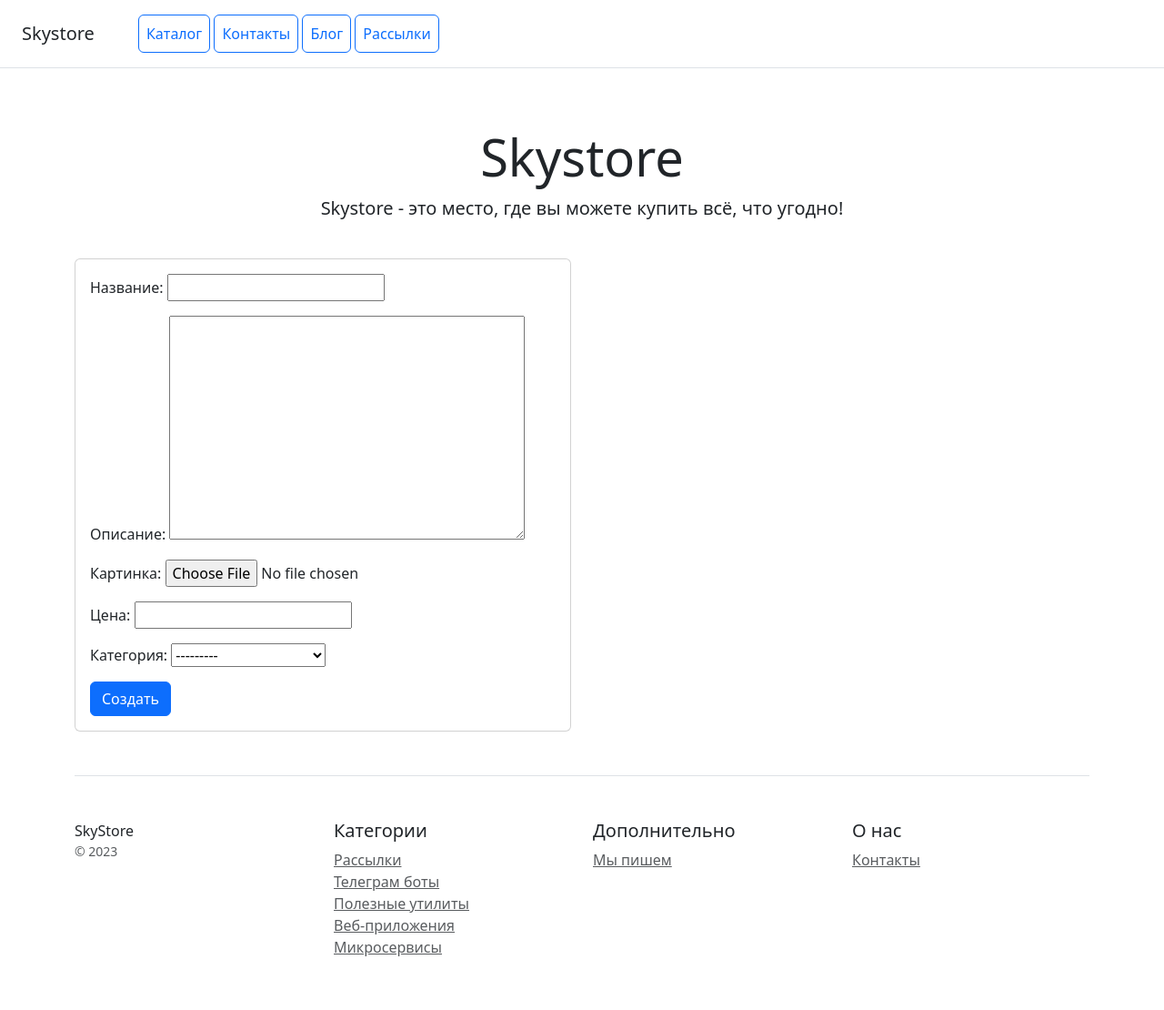
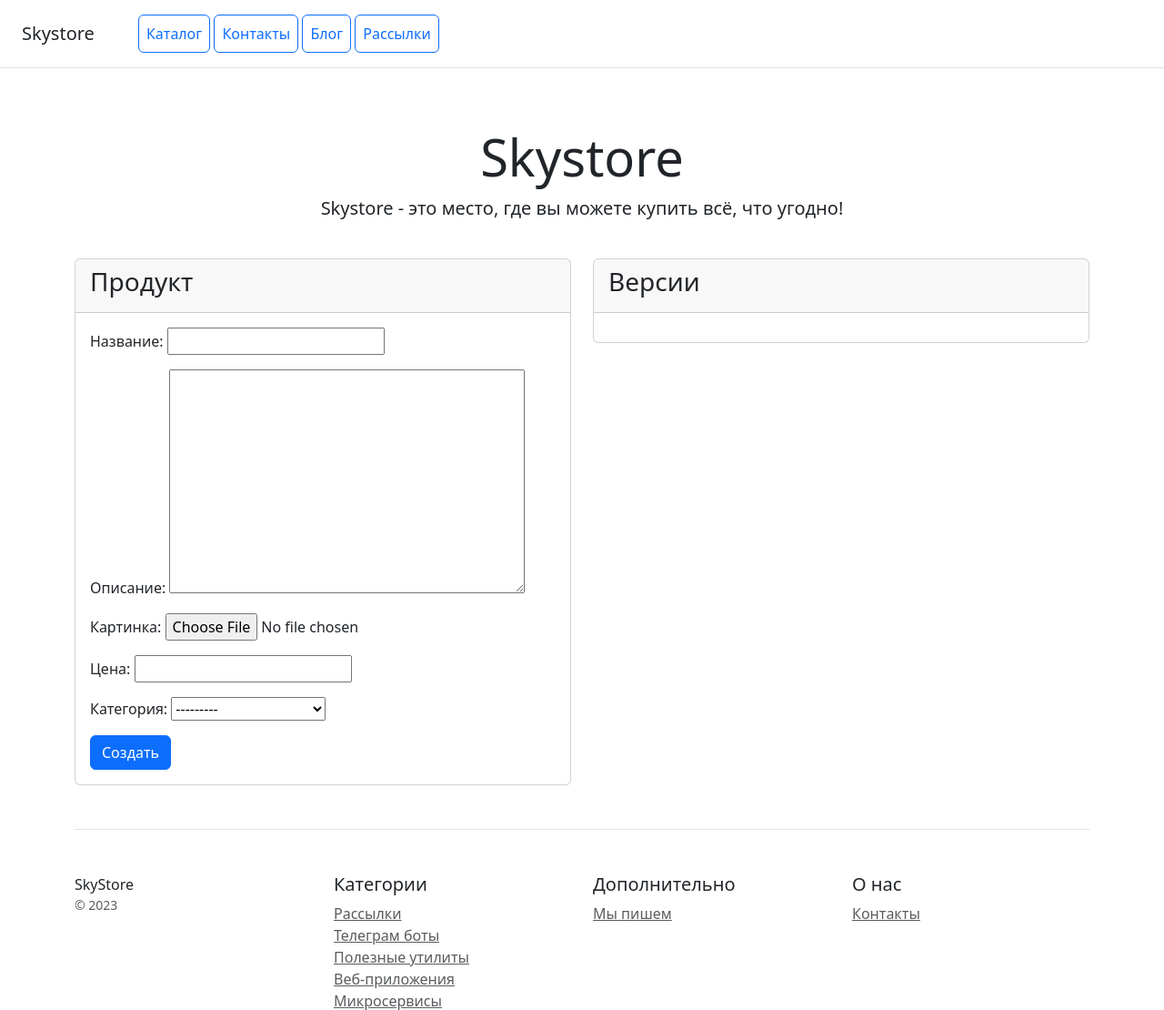
Before and after one commit to julyashap/marketplace_django, a Django app: page //create in a window 1280 px wide. Shown: the top 1110 px of the page at 91% size. Before the commit the page ends 1051 px from the top, so only its background shows below. Run offline with Django 5.2, Linux system fonts and the light colour scheme; data comes from the database, SQL or seed files in the repository; parts of the project's set-up code (start-up, migrations or seed data) failed here and were passed over; some libraries are stand-ins or nearby versions.

Commit message:
Update product_form.html with formset

```diff
--- a/catalog/templates/catalog/product_form.html
+++ b/catalog/templates/catalog/product_form.html
@@ -1,4 +1,48 @@
 {% extends 'catalog/base.html' %}
+{% load crispy_forms_tags %}
 {% block content %}
-    {% include "catalog/includes/inc_catalog_form.html" %}
+<form method="post" enctype="multipart/form-data">
+    {% csrf_token %}
+    <div class="col-12">
+        <div class="row">
+            <div class="col-6">
+                <div class="card">
+                    <div class="card-header">
+                        <h3 class="card-title">
+                            Продукт
+                        </h3>
+                    </div>
+                    <div class="card-body">
+                        {{ form|crispy }}
+
+                        {% if object.pk %}
+                        <button type="submit" class="btn btn-primary">
+                            Сохранить
+                        </button>
+                        {% else %}
+                        <button type="submit" class="btn btn-primary">
+                            Создать
+                        </button>
+                        {% endif %}
+                    </div>
+                </div>
+            </div>
+            <div class="col-6">
+                <div class="card">
+                    <div class="card-header">
+                        <h3 class="card-title">
+                            Версии
+                        </h3>
+                    </div>
+                    <div class="card-body">
+                        {{ formset.management_form }}
+                        {% for form in formset.forms %}
+                        {{ form|crispy }}
+                        {% endfor %}
+                    </div>
+                </div>
+            </div>
+        </div>
+    </div>
+</form>
 {% endblock %}
```
